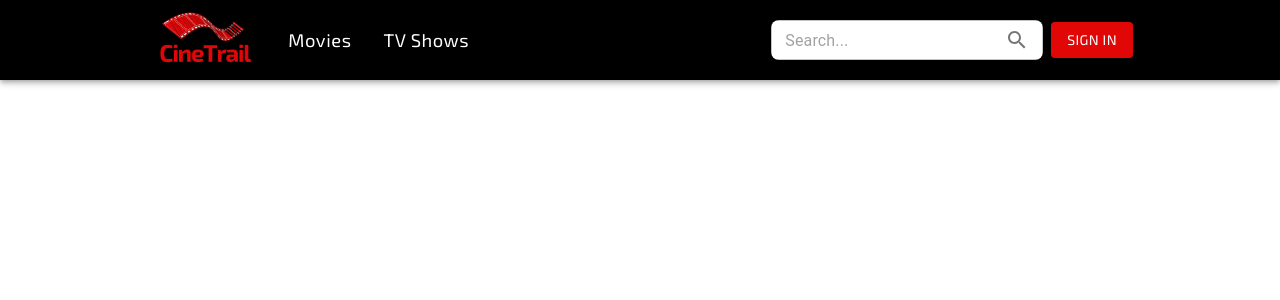
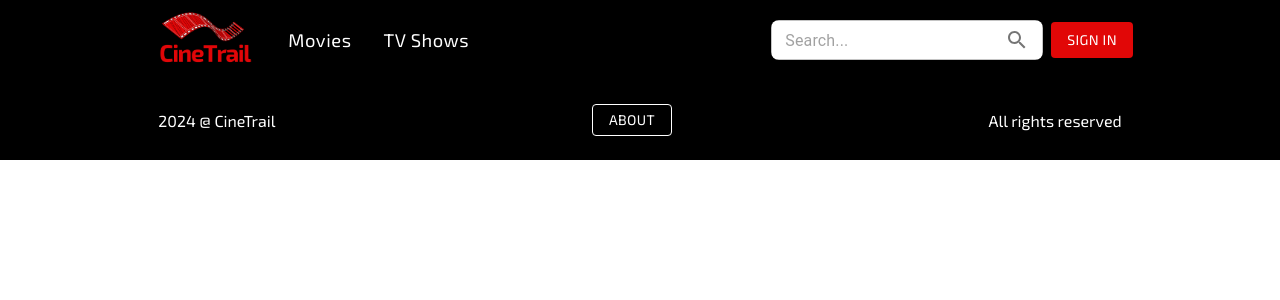
Before and after one commit to mbalci85/cinetrail_ts, a React (Vite) app: page / in a window 1280 px wide. Shown: the top 300 px of the page. Built offline with nearby package versions, Linux system fonts and the light colour scheme.

Commit message:
footer created

```diff
--- a/src/App.tsx
+++ b/src/App.tsx
@@ -3,6 +3,7 @@ import { BrowserRouter as Router, Routes } from 'react-router-dom';
 import { Box } from '@mui/material';
 import Header from './components/Header/Header';
 import MediaQueryContextProvider from './contexts/MediaQueryContextProvider';
+import Footer from './components/Footer/Footer';
 
 function App() {
 	return (
@@ -12,6 +13,7 @@ function App() {
 					<Header />
 					<Routes></Routes>
 				</Router>
+				<Footer />
 			</MediaQueryContextProvider>
 		</Box>
 	);
--- /dev/null
+++ b/src/components/Footer/Footer.tsx
@@ -0,0 +1,32 @@
+import { Box, Button } from '@mui/material';
+
+const Footer = () => {
+	return (
+		<Box
+			sx={{
+				display: 'flex',
+				justifyContent: 'space-around',
+				alignItems: 'center',
+				height: '5rem',
+				backgroundColor: 'black',
+				color: 'white',
+			}}>
+			<Box>2024 @ CineTrail</Box>
+			<Box>
+				<Button
+					sx={{
+						color: 'white',
+						fontFamily: 'inherit',
+						border: '0.01rem solid white',
+						padding: '0.2rem',
+						width: '5rem',
+					}}>
+					About
+				</Button>
+			</Box>
+			<Box>All rights reserved</Box>
+		</Box>
+	);
+};
+
+export default Footer;
```
Also changed, not shown: 1 other file (tests, documents, lock files or other folders).
